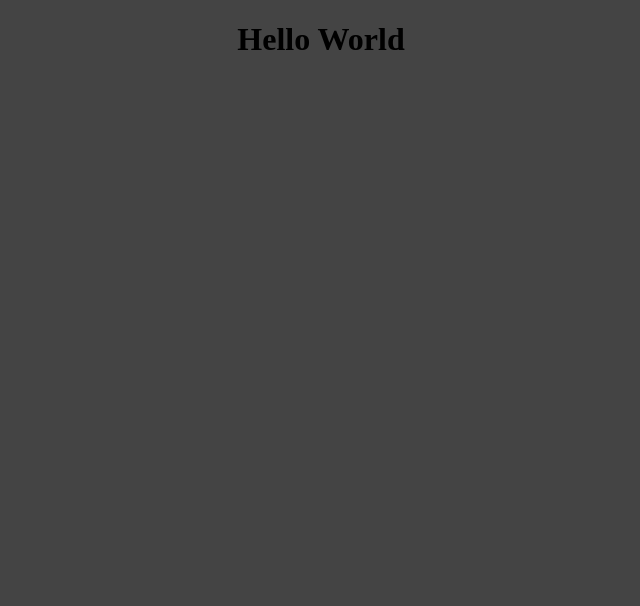
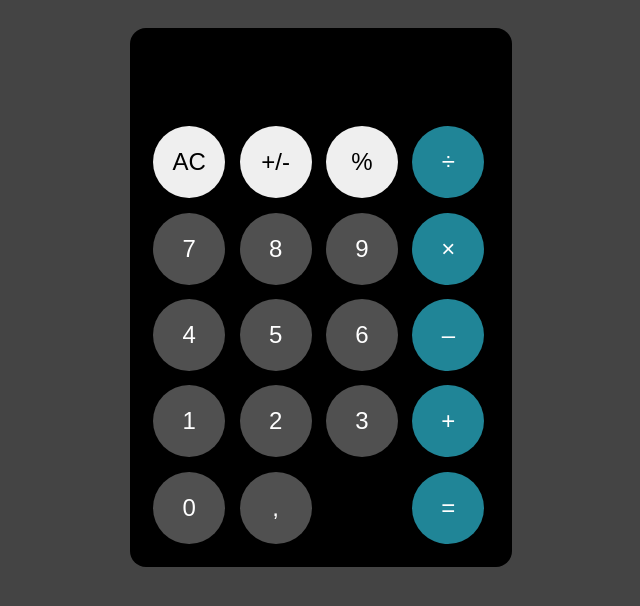
Before and after one commit to mayoral-leonardo/reactJS-calculator, a React (Create React App) app: page / in a window 1280 px wide. Shown: the top 606 px of the page, without its empty margins (319-959 px from the left). Built offline with nearby package versions, Linux system fonts and the light colour scheme; the HTML template or start-up script is replaced by a standard one.

Commit message:
created base calculator

```diff
--- a/src/index.css
+++ b/src/index.css
@@ -1,4 +1,4 @@
-@import '../src/views/Calculator/calculator.css';
+@import '../src/views/Calculator/Calculator.css';
 
 body {
   background-color: #444444;
--- a/src/views/Calculator/Calculator.tsx
+++ b/src/views/Calculator/Calculator.tsx
@@ -1,9 +1,101 @@
-import React from 'react'
+import React, { useState } from "react";
+import "./Calculator.css";
 
-export default function Calculator () {
+export default function Calculator(): React.ReactElement {
+  const [result, setResult] = useState<string>('');
+
+  function clear(): void {
+    setResult('');
+  }
+
+  function percentage(): void {
+    setResult((parseInt(result) / 100).toString());
+  }
+
+  function changeSign(): void {
+    setResult((-(parseInt(result))).toString());
+  }
+
+  function handleClick (element: React.MouseEvent<HTMLButtonElement>): void {
+    setResult(result.concat(element.currentTarget.name))
+  }
+
+  function calculate (): void {
+    try {
+      // eslint-disable-next-line no-eval
+      const operationResult = eval(result);
+
+      if (Number.isNaN(operationResult) || typeof operationResult !== 'number') {
+        alert('Conta inválida')
+        return
+      }
+
+      setResult(operationResult.toString().slice(0, 6))
+    } catch (error) {
+      alert('Conta inválida');
+      return;
+    }
+  }
+
   return (
     <div className="calculator">
-    <h1>Hello World</h1>
-  </div>
-  )
+      <div className="wrapper">
+        <h1 className="result">{result}</h1>
+        <button onClick={clear}>AC</button>
+        <button onClick={changeSign}>+/-</button>
+        <button onClick={percentage}>%</button>
+        <button name='/' className="light-blue" onClick={handleClick}>
+          &divide;
+        </button>
+        <button name='7' className="gray" onClick={handleClick}>
+          7
+        </button>
+        <button name='8' className="gray" onClick={handleClick}>
+          8
+        </button>
+        <button name='9' className="gray" onClick={handleClick}>
+          9
+        </button>
+        <button name='*' className="light-blue" onClick={handleClick}>
+          &times;
+        </button>
+        <button name='4' className="gray" onClick={handleClick}>
+          4
+        </button>
+        <button name='5' className="gray" onClick={handleClick}>
+          5
+        </button>
+        <button name='6' className="gray" onClick={handleClick}>
+          6
+        </button>
+        <button name='-' className="light-blue" onClick={handleClick}>
+          &ndash;
+        </button>
+        <button name='1' className="gray" onClick={handleClick}>
+          1
+        </button>
+        <button name='2' className="gray" onClick={handleClick}>
+          2
+        </button>
+        <button name='3' className="gray" onClick={handleClick}>
+          3
+        </button>
+        <button name='+' className="light-blue" onClick={handleClick}>
+          +
+        </button>
+        <button name='0' className="gray" onClick={handleClick}>
+          0
+        </button>
+        <button name='.' className="gray" onClick={handleClick}>
+          ,
+        </button>
+        <button name='' className="gray" style={{ visibility: "hidden" }}>
+          ''
+        </button>
+        <button name='' className="light-blue" onClick={calculate}>
+          =
+        </button>
+      </div>
+    </div>
+  );
 }
--- a/src/views/Calculator/calculator.css
+++ b/src/views/Calculator/calculator.css
@@ -1,3 +1,48 @@
 .calculator {
-  text-align: center;
+ display: flex;
+ flex-direction: row;
+ align-items: center;
+ justify-content: center;
+ margin: auto;
+ padding: 20px;
 }
+
+button{
+  width: 3em;
+  height: 3em;
+  font-size: 1.5em;
+  border: none;
+  border-radius: 2em;
+  margin: 0.3em;
+}
+
+button:hover{
+  cursor: pointer;
+}
+
+.wrapper{
+  width: 350px;
+  background-color: black;
+  display: block;
+  align-items: center;
+  border-radius: 1em;
+  padding: 1rem;
+}
+
+.light-blue{
+  background-color: #208597;
+  color: white;
+}
+
+.gray{
+  background-color: #505050;
+  color: white;
+}
+.result{
+  color: white;
+  display: flex;
+  width: 100%;
+  justify-content: flex-end;
+  margin-right: 1em;
+  font-size:3.5em;
+}
--- /dev/null
+++ b/src/views/Calculator/types.ts
@@ -0,0 +1 @@
+export type _mathOperations = 'add' | 'substraction' | 'multiplication' | 'division'
```
Also changed, not shown: src/views/Calculator/functions.ts (added, +8 -0 lines).
